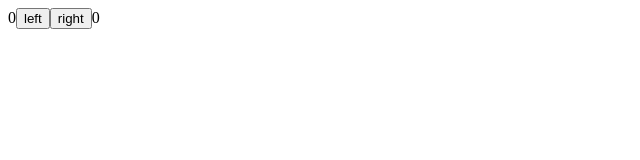
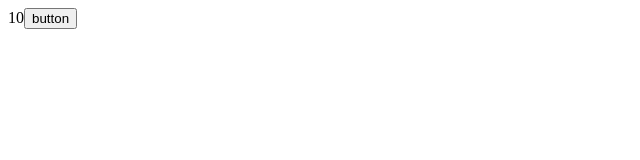
Before and after one commit to borisbarrera27-droid/fullstackopen, a React app in the folder part1.6/: page / in a window 1280 px wide. Shown: the top 160 px of the page, without its empty margins (0-640 px from the left). Built offline with nearby package versions, Linux system fonts and the light colour scheme; the HTML template or start-up script is replaced by a standard one.

Commit message:
Update App.jsx

```diff
--- a/part1.6/src/App.jsx
+++ b/part1.6/src/App.jsx
@@ -10,37 +10,44 @@
     “Crea un estado llamado counter, que empieza en 0, y dame una función setCounter para cambiarlo.”
   */
 
-const Display = (props) => {
+const History = (props) => {
+  if (props.allClicks.length === 0) {
+    return (
+      <div>
+        the app is used by pressing the buttons
+      </div>
+    )
+  }
+
   return (
-    <div>{props.counter}</div>
+    <div>
+      button press history: {props.allClicks.join(' ')}
+    </div>
   )
 }
 
 const Button = (props) => {
+  console.log(props)
+  const { handleClick, text } = props
   return (
-    <button onClick={props.onClick}>
-      {props.text}
+    <button onClick={handleClick}>
+      {text}
     </button>
   )
 }
 
 const App = () => {
-  const [clicks, setClicks] = useState({
-    left: 0, right: 0
-  })
+  const [value, setValue] = useState(10)
 
-const handleLeftClick = () =>
-  setClicks({ ...clicks, left: clicks.left + 1 })
-
-const handleRightClick = () =>
-  setClicks({ ...clicks, right: clicks.right + 1 })
+  const hello = () => {
+    const handler = () => console.log('hello world')
+    return handler
+  }
 
   return (
     <div>
-      {clicks.left}
-      <button onClick={handleLeftClick}>left</button>
-      <button onClick={handleRightClick}>right</button>
-      {clicks.right}
+      {value}
+      <button onClick={hello()}>button</button>
     </div>
   )
 }
```
